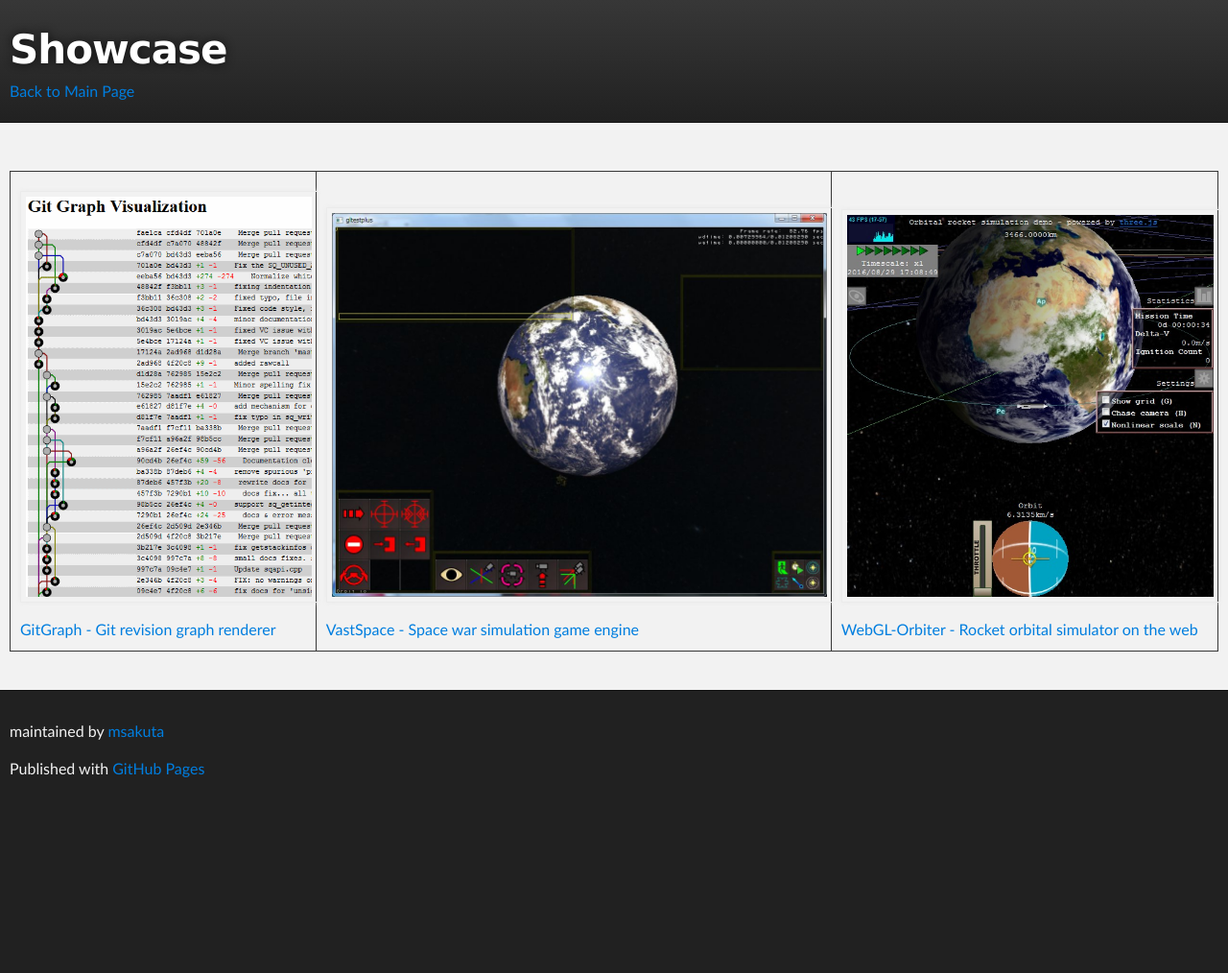
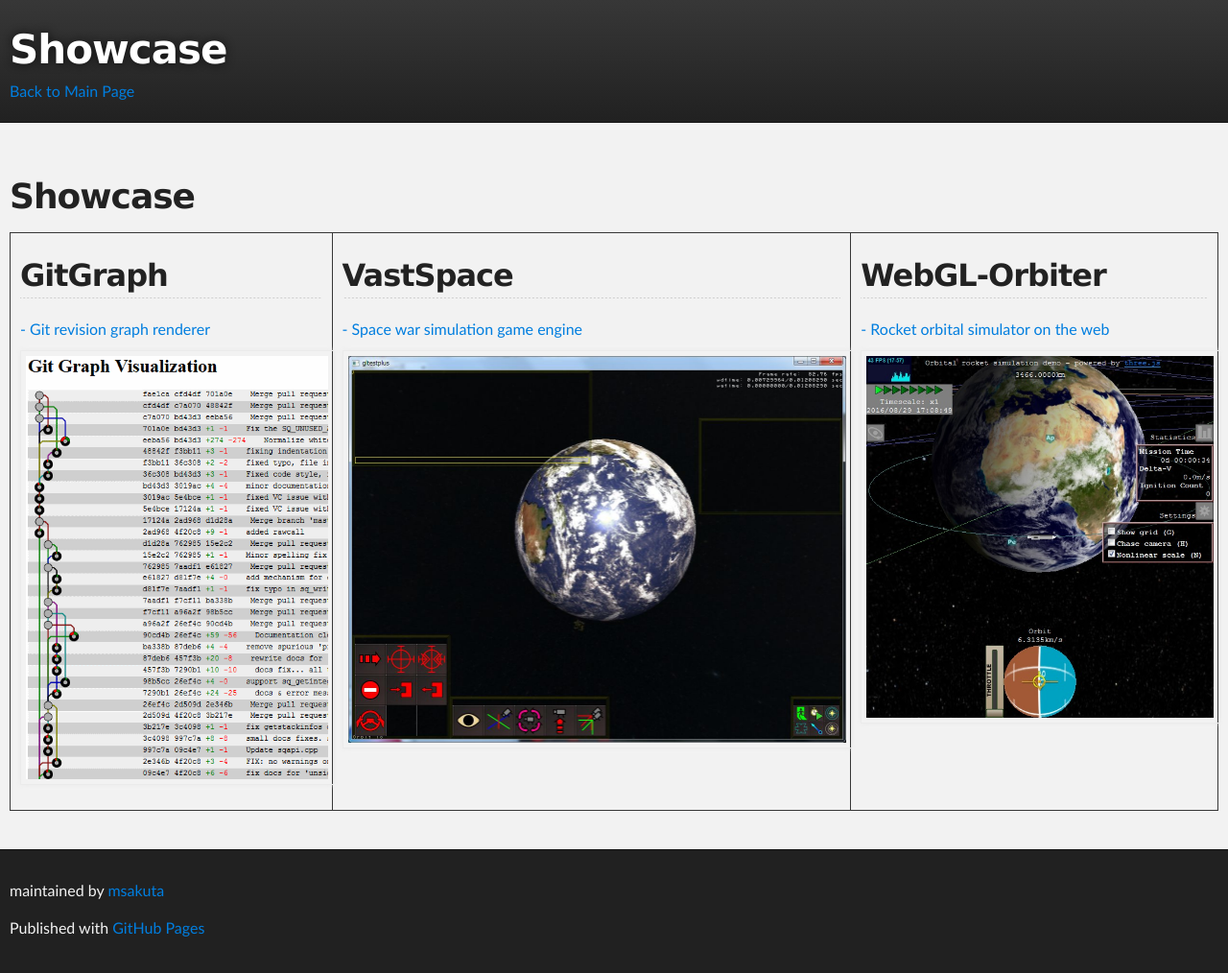
Before and after one commit to msakuta/msakuta.github.io, a Jekyll site: the page built from showcase.html, in a window 1280 px wide. Shown: the whole page at 96% size. Built offline with Jekyll 4.4.1, drawn with Linux system fonts in a browser that asks for light colours; before the commit the page ends 900 px from its top, so only the background shows below that.

Commit message:
Bring title to top of images

```diff
--- a/showcase.html
+++ b/showcase.html
@@ -2,20 +2,21 @@
 title: Showcase
 layout: wide
 ---
+<h1>Showcase</h1>
 <table>
 <tbody>
 	<tr>
 		<td>
+			<a href="https://github.com/msakuta/gitgraph"><h2>GitGraph</h2> - Git revision graph renderer</a>
 			<a href="images/showcase/gitgraph.png"><img src="images/showcase/gitgraph.png" style="width: 100%" alt="" /></a>
-			<a href="https://github.com/msakuta/gitgraph">GitGraph - Git revision graph renderer</a>
 		</td>
 		<td>
+			<a href="https://github.com/msakuta/VastSpace"><h2>VastSpace</h2> - Space war simulation game engine</a>
 			<a href="images/showcase/VastSpace.jpg"><img src="images/showcase/VastSpace.jpg" style="width: 100%" alt="" /></a>
-			<a href="https://github.com/msakuta/VastSpace">VastSpace - Space war simulation game engine</a>
 		</td>
 		<td>
+			<a href="https://github.com/msakuta/WebGL-Orbiter"><h2>WebGL-Orbiter</h2> - Rocket orbital simulator on the web</a>
 			<a href="images/showcase/WebGL-Orbiter.jpg"><img src="images/showcase/WebGL-Orbiter.jpg" style="width: 100%" alt="" /></a>
-			<a href="https://github.com/msakuta/WebGL-Orbiter">WebGL-Orbiter - Rocket orbital simulator on the web</a>
 		</td>
 	</tr>
 </tbody>
```
